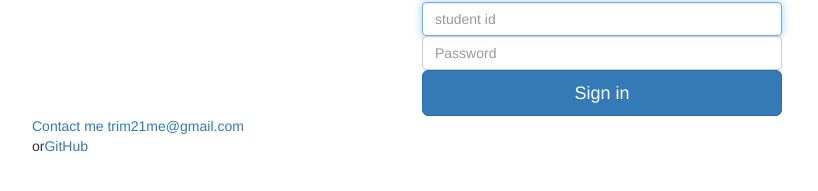
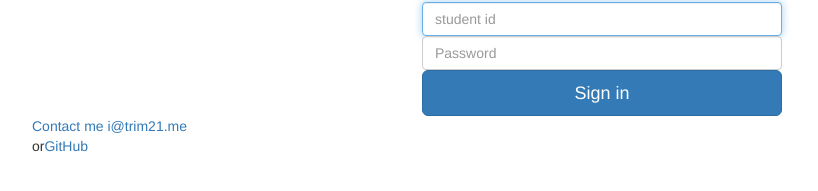
Before and after one commit to trim21-archive/pol, a Python web app: template app/templates/index.html in a window 1280 px wide. Shown: the part 159-350 px from the top of the page, without its empty margins (38-856 px from the left). Run offline with Jinja, Linux system fonts and the light colour scheme; the template is opened without the code that fills it, so the values that code supplies are empty; some libraries are stand-ins or nearby versions.

Commit message:
Update base.html

```diff
--- a/app/templates/components/base.html
+++ b/app/templates/components/base.html
@@ -69,7 +69,7 @@
     <div id="content">{% block content %}{% endblock %}</div>
 
     <div class="row">
-        <div class="col-xs-12 col-sm-12 col-md-12 col-lg-12"><a href="mailto:trim21me@gmail.com">Contact me trim21me@gmail.com</a></div>
+        <div class="col-xs-12 col-sm-12 col-md-12 col-lg-12"><a href="mailto:i@trim21.me">Contact me i@trim21.me</a></div>
     </div>
     <div class="row">
         <div class="col-xs-12 col-sm-12 col-md-12 col-lg-12">or<a href="https://github.com/Trim21/sdu-exam-result/issues">GitHub</a></div>
```
